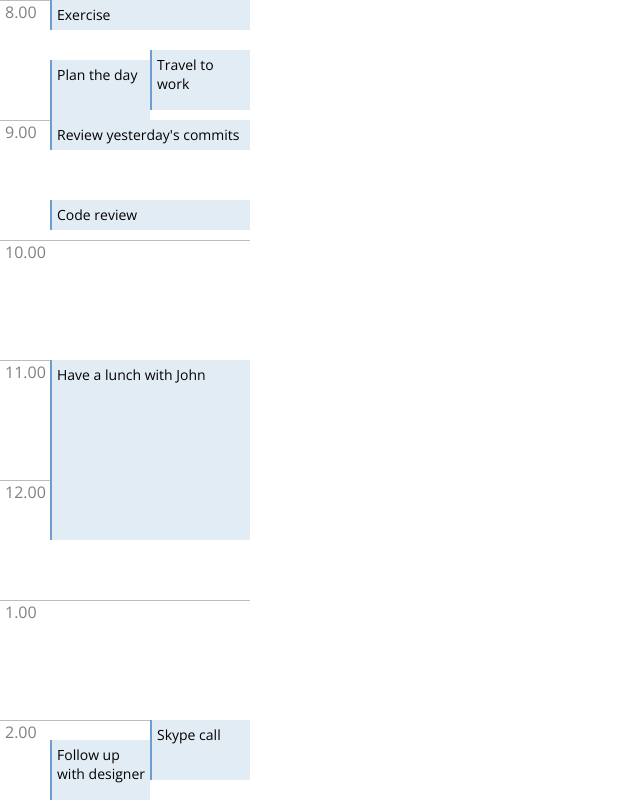
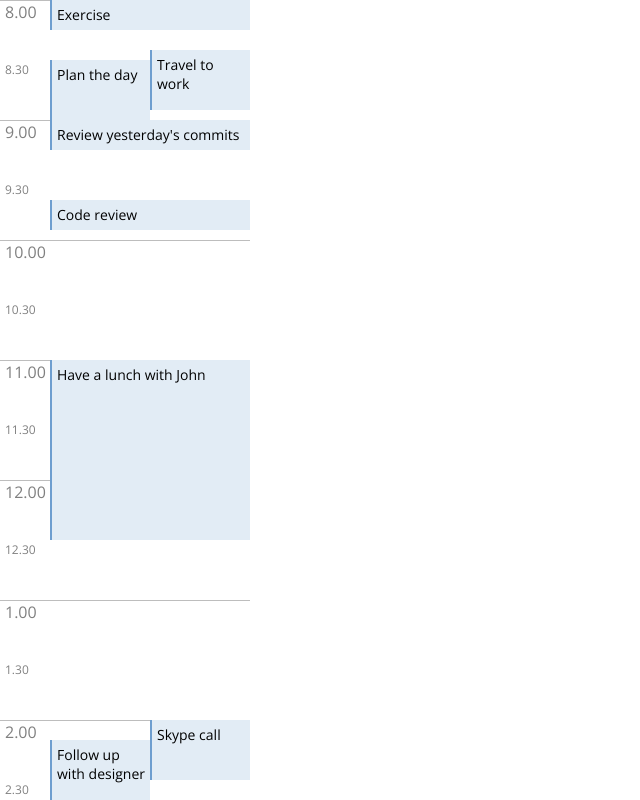
Before and after one commit to Krabonub/timetable, a React (Create React App) app: page / in a window 1280 px wide. Shown: the top 800 px of the page, without its empty margins (0-640 px from the left). Built offline with nearby package versions, Linux system fonts and the light colour scheme.

Commit message:
half an hour add

```diff
--- a/src/components/Day.js
+++ b/src/components/Day.js
@@ -5,13 +5,17 @@ import '../css/Day.css';
 class Day extends Component {
     constructor(props) {
         super(props);
-        this.state = {};
+        //this.state = {};
     }
 
     render() {
         return (<div className="timetable">
             {this.props.appStore.workHours.map((item, index, arr) => {
-                return <div className="background_hour">{item}</div>;
+                return (
+                    <div key={item} className="background_hour">
+                        {item + ".00"}
+                        <div className="half_an_hour">{item + ".30"}</div>
+                    </div>);
             })}
             {this.props.appStore.tasks.map((item, index, arr) => {
                 let topVar = 2 * item.start + 'px';
@@ -27,7 +31,7 @@ class Day extends Component {
                         classVar = "left_task";
                     }
                 }
-                return <div className={"task" + " " + classVar}
+                return <div key={item.start} className={"task" + " " + classVar}
                             style={{top: topVar, height: heightVar}}>{item.title}</div>;
             })}
         </div>);
--- a/src/css/Day.css
+++ b/src/css/Day.css
@@ -1,3 +1,6 @@
+.timetable{
+    position:relative;
+}
 .timetable .background_hour {
     padding-left:5px;
     font-size:16px;
@@ -12,6 +15,14 @@
     justify-content: flex-start;
     flex-direction: column;
     border-top: 1px solid #BDBDBD;
+    position:relative;
+}
+
+.timetable .background_hour .half_an_hour{
+    box-sizing:border-box;
+    position:absolute;
+    top:60px;
+    font-size:12px;
 }
 
 .timetable .task {
--- a/src/index.js
+++ b/src/index.js
@@ -11,7 +11,7 @@ import registerServiceWorker from './registerServiceWorker';
 
 //initial store
 const initialStore = {
-    workHours: ['8.00', '9.00', '10.00', '11.00', '12.00', '1.00', '2.00', '3.00', '4.00', '5.00'],
+    workHours: ['8', '9', '10', '11', '12', '1', '2', '3', '4', '5'],
     tasks: [
         {start: 0, duration: 15, title: "Exercise"},
         {start: 25, duration: 30, title: "Travel to work"},
```
